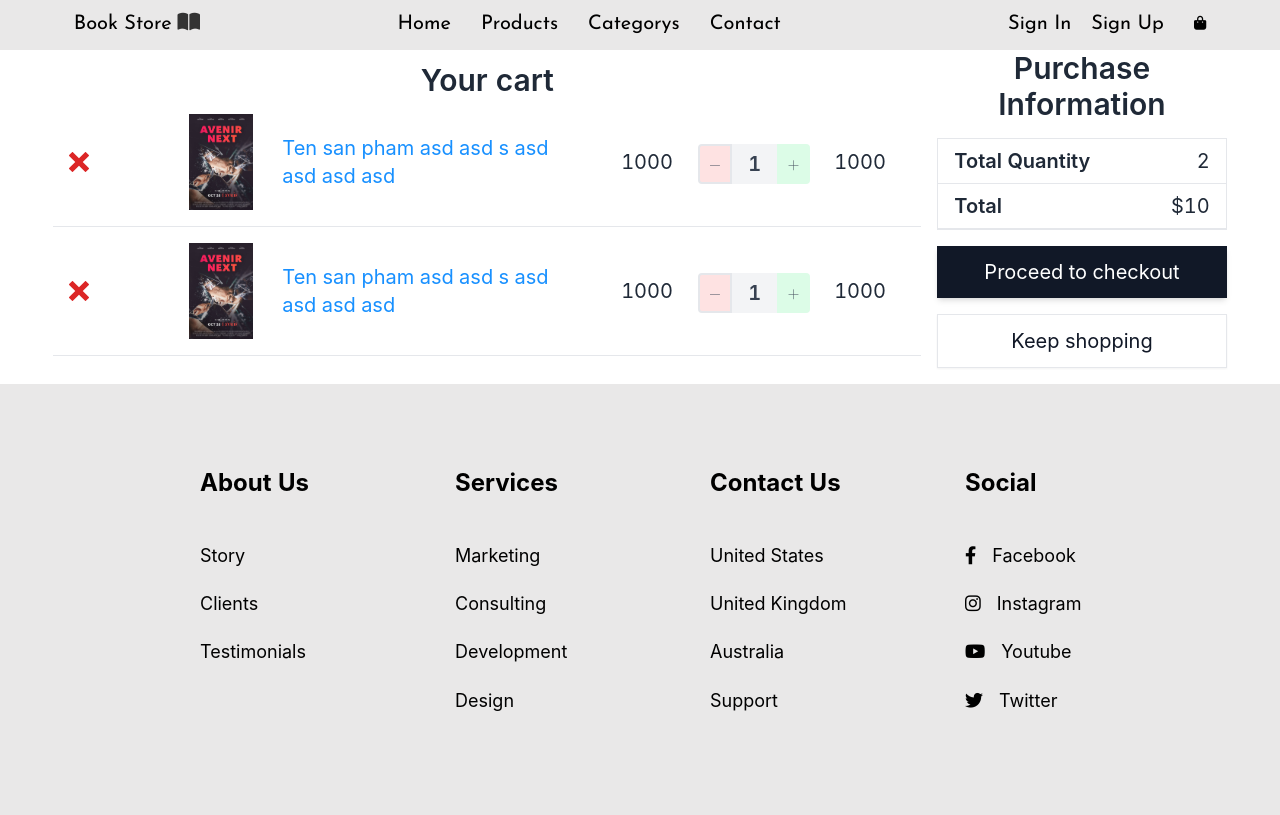
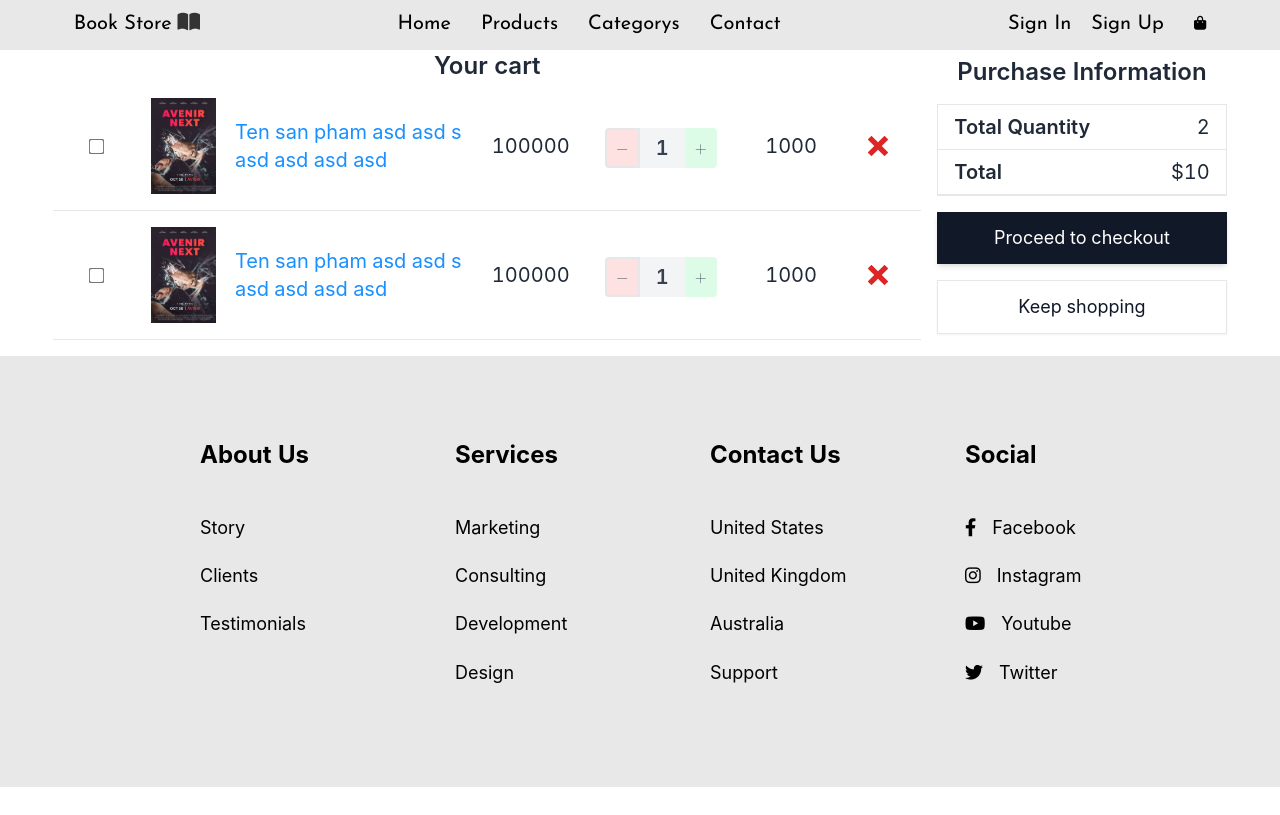
Before and after one commit to webdevDevloper/react-website, a React (Create React App) app: page /cart in a window 1280 px wide. Built offline with nearby package versions, Linux system fonts and the light colour scheme.

Commit message:
style them cai select item trong cart

```diff
--- a/src/App.js
+++ b/src/App.js
@@ -26,7 +26,7 @@ function App() {
 				<Route path="/" element={<MainLayout />}>
 					<Route index element={<HomePage />} />
 					<Route path="/home" element={<HomePage />} />
-					<Route path="/products/:id" element={<ProductDetail />} />
+					<Route path="/product/:id" element={<ProductDetail />} />
 					<Route
 						path="/cart"
 						element={
--- a/src/pages/ShoppingCart/ItemsCard.jsx
+++ b/src/pages/ShoppingCart/ItemsCard.jsx
@@ -5,13 +5,20 @@ import { Link } from "react-router-dom";
 import { ImCross } from "react-icons/im";
 import { useDispatch } from "react-redux";
 
-function ItemCard({ item }) {
+function ItemCard({ item, deleteItem, selectItem }) {
 	const [quantity, setQuantity] = useState(1);
 
-	const dispatch = useDispatch();
+	const handleDeleteItem = () => {
+		if (deleteItem) {
+			deleteItem(item);
+		}
+	};
 
-	const handleDeleteItem = () => {
-		// dispatch
+	const hanldeSelectItem = (e) => {
+		console.log(e.target.value);
+		// if (selectItem) {
+		//     selectItem(item);
+		// }
 	};
 
 	useEffect(() => {
@@ -28,9 +35,15 @@ function ItemCard({ item }) {
 			<div className="mb-6 border md:hidden">
 				<div
 					onClick={handleDeleteItem}
-					className="flex justify-between px-4 py-2 cursor-pointer"
+					className="flex justify-between px-4 py-2 "
 				>
-					<ImCross style={{ color: "#dc2626" }} />
+					<input
+						type="checkbox"
+						name=""
+						id=""
+						onChange={hanldeSelectItem}
+					/>
+					<ImCross style={{ color: "#dc2626", cursor: "pointer" }} />
 				</div>
 				<hr />
 				<div className="flex justify-between px-4 py-2">
@@ -60,9 +73,9 @@ function ItemCard({ item }) {
 			</div>
 
 			{/* Middle screen display */}
-			<div className="hidden md:grid grid-cols-8 mb-4 text-xl items-center gap-4 px-4">
-				<div className="cursor-pointer">
-					<ImCross style={{ color: "#dc2626" }} />
+			<div className="hidden md:grid grid-cols-10 mb-4 text-xl items-center gap-4 px-2">
+				<div className="justify-self-center">
+					<input type="checkbox" name="" id="" width={"30px"} />
 				</div>
 				<img
 					src={testImage}
@@ -73,11 +86,14 @@ function ItemCard({ item }) {
 					{" "}
 					Ten san pham asd asd s asd asd asd asd
 				</Link>
-				<div className="justify-self-center">1000</div>
-				<div className="justify-self-center">
+				<div className="justify-self-center">100000</div>
+				<div className="justify-self-center col-span-2">
 					<InputNumber number={quantity} setNumber={setQuantity} />
 				</div>
 				<div className="justify-self-center">1000</div>
+				<div className="cursor-pointer justify-self-center">
+					<ImCross style={{ color: "#dc2626" }} />
+				</div>
 			</div>
 			<hr className="hidden md:block mb-4" />
 		</>
--- a/src/pages/ShoppingCart/ShoppingCart.jsx
+++ b/src/pages/ShoppingCart/ShoppingCart.jsx
@@ -32,7 +32,7 @@ const ShoppingCart = () => {
 	return (
 		<div className="flex flex-col mx-auto items-center w-10/12 md:w-11/12 text-gray-800 md:flex-row">
 			<div className="w-full md:w-9/12 md:mr-4">
-				<div className="text-3xl mb-4 font-semibold text-center">
+				<div className="text-2xl mb-4 font-semibold text-center">
 					Your cart
 				</div>
 				<div className="w-full">
@@ -42,7 +42,7 @@ const ShoppingCart = () => {
 			</div>
 
 			<div className="w-full md:w-1/4">
-				<div className="text-3xl mb-4 font-semibold text-center">
+				<div className="text-2xl mb-4 font-semibold text-center">
 					Purchase Information
 				</div>
 				<div className="w-full border  text-xl mb-4">
@@ -58,12 +58,12 @@ const ShoppingCart = () => {
 					<hr />
 				</div>
 
-				<PrimaryButton className="mb-4 shadow-md md:text-xl">
+				<PrimaryButton className="mb-4 shadow-md md:text-lg">
 					Proceed to checkout
 				</PrimaryButton>
 				<SecondButton
 					onClick={handleKeepShopping}
-					className="mb-4 shadow-md md:text-xl"
+					className="mb-4 shadow-md md:text-lg"
 				>
 					Keep shopping
 				</SecondButton>
--- a/src/reset.css
+++ b/src/reset.css
@@ -57,6 +57,16 @@ picture {
 	}
 }
 
+input[type="checkbox"] {
+	/* Double-sized Checkboxes */
+	-ms-transform: scale(1.2); /* IE */
+	-moz-transform: scale(1.2); /* FF */
+	-webkit-transform: scale(1.2); /* Safari and Chrome */
+	-o-transform: scale(1.2); /* Opera */
+	transform: scale(1.2);
+	padding: 10px;
+}
+
 @tailwind base;
 @tailwind components;
 @tailwind utilities;
```
